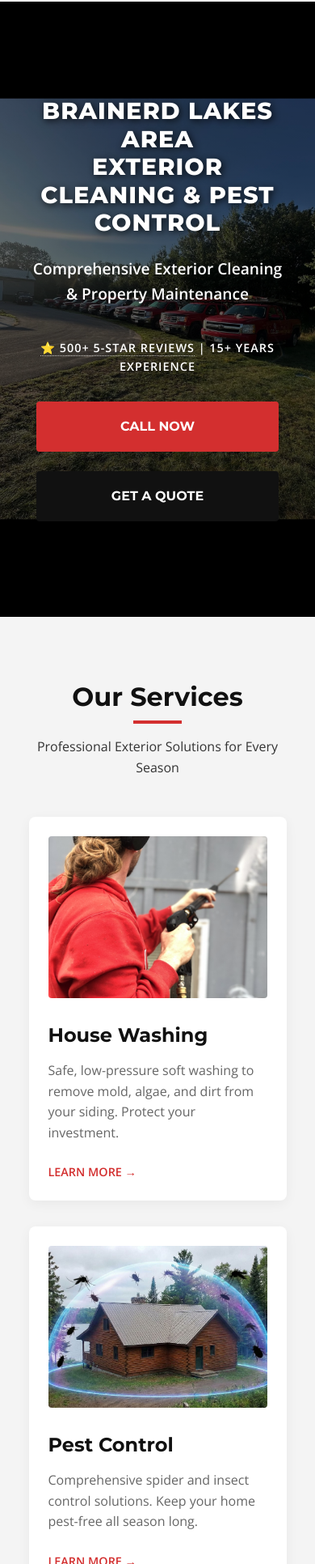
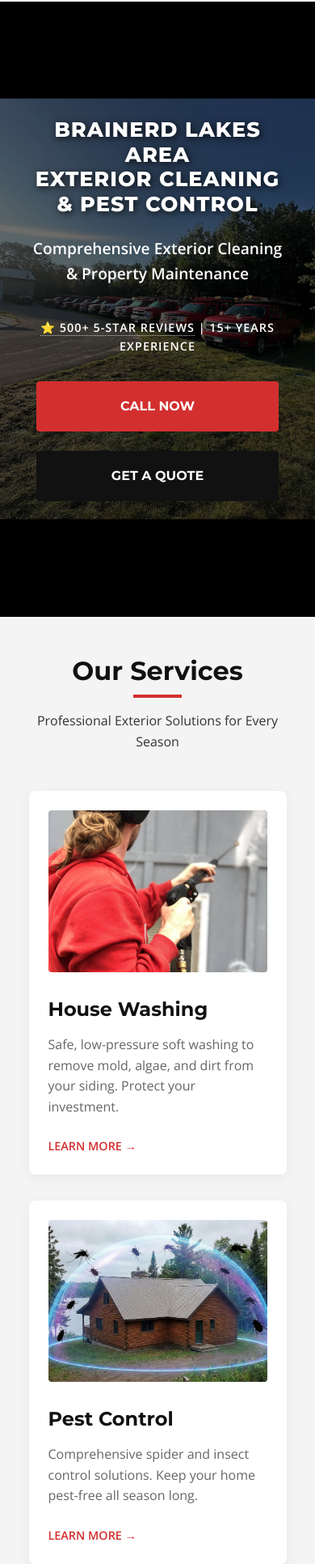
Before and after one commit to caseyray44/cc-inc-website, a plain HTML site: page index.html in a window 390 px wide. Shown: the part 68-2000 px from the top of the page at 81% size. Drawn offline with nearby package versions, Linux system fonts and the light colour scheme.

Commit message:
Final SEO and mobile optimizations

```diff
--- a/css/styles.css
+++ b/css/styles.css
@@ -605,4 +605,13 @@ img { max-width: 100%; height: auto; display: block; }
     .trust-container { flex-direction: column; gap: 1rem; }
 
     .service-card { padding: 1.5rem; }
+
+    /* Mobile Carousel Adjustment */
+    .carousel-slide img { height: 300px; }
+
+    /* Tighter Section Padding for Mobile */
+    .services-section, .why-choose-section, .winter-callout, .service-area-section { padding: 3rem 0; }
+
+    /* Adjust long H1s for small screens */
+    .hero-content h1 { font-size: 1.6rem; }
 }
```
